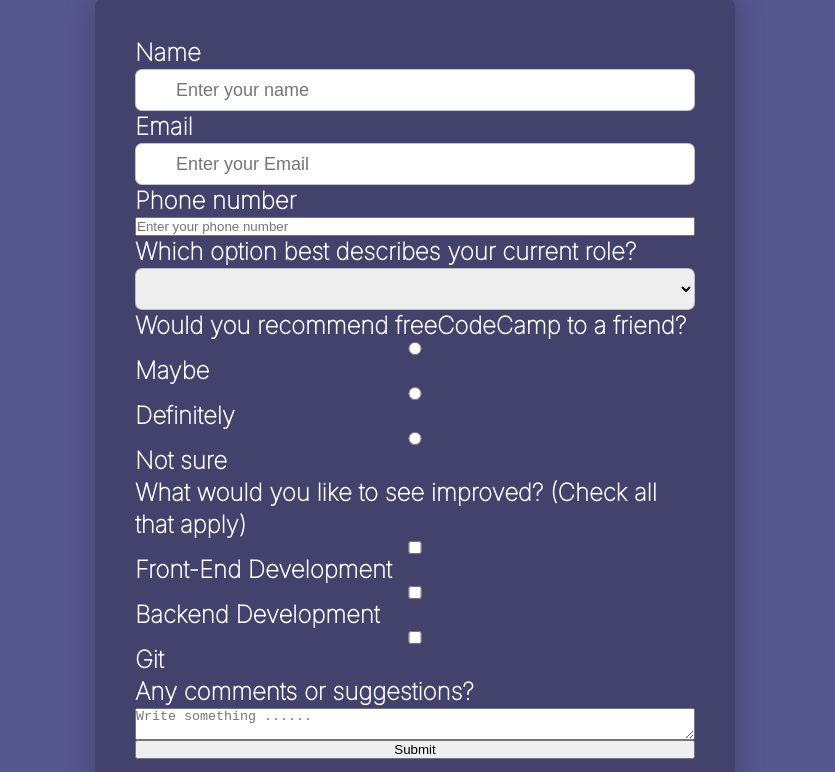
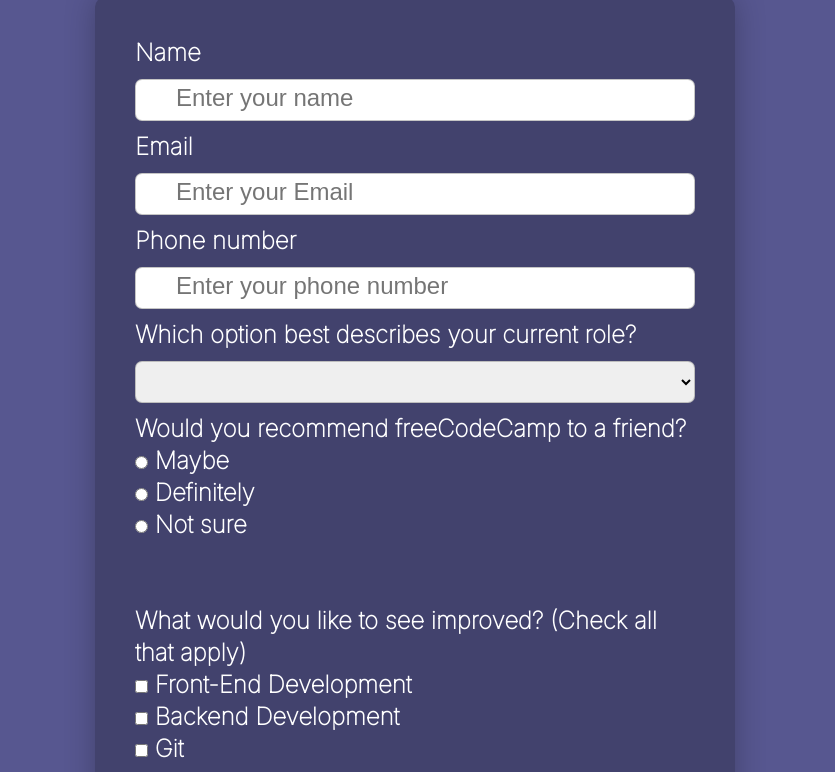
Before and after one commit to kemermohammed/kemer-simeon, a plain HTML site: page index.html in a window 1280 px wide. Shown: the part 180-952 px from the top of the page, without its empty margins (225-1060 px from the left). Drawn offline with Linux system fonts and the light colour scheme.

Commit message:
i finalized our form and it is ready for submission

```diff
--- a/index.html
+++ b/index.html
@@ -35,32 +35,32 @@
         <label for="dropdown"
           >Which option best describes your current role?</label
         >
-        <select name="select current role" id="">
+        <select name="select current role" id="select">
           <option value="tech">choose role</option>
-          <option value="tech">Student</option>
+          <option value="select current role">Student</option>
           <option value="tech">Full time programmer</option>
           <option value="tech">Part time programmer</option>
           <option value="tech">other</option>
         </select>
         <label for="recommend"
           >Would you recommend freeCodeCamp to a friend?</label
-        >
+        ><br />
         <input type="radio" name="ok" id="#" value="Maybe" />
-        <label for="Maybe">Maybe</label>
+        <label for="Maybe">Maybe</label><br />
         <input type="radio" value="Definitely" />
-        <label for="Definitely">Definitely</label>
+        <label for="Definitely">Definitely</label><br />
         <input type="radio" value="not sure" />
-        <label for="not sure">Not sure</label>
+        <label for="not sure">Not sure</label><br /><br /><br />
 
         <label for="improve"
           >What would you like to see improved? (Check all that apply)</label
-        >
+        ><br />
         <input type="checkbox" name="first" id="front" />
-        <label for="first">Front-End Development</label>
+        <label for="first">Front-End Development</label><br />
         <input type="checkbox" name="second" id="front" />
-        <label for="second">Backend Development</label>
+        <label for="second">Backend Development</label><br />
         <input type="checkbox" name="third" id="front" />
-        <label for="third">Git</label>
+        <label for="third">Git</label><br /><br />
 
         <label for="comments">Any comments or suggestions?</label>
         <textarea
@@ -69,7 +69,11 @@
           placeholder="Write something ......"
         ></textarea>
 
-        <button type="submit">Submit</button>
+        <button type="submit" id="btn">Submit</button>
+
+        <div id="last-text">
+            <p>&copy Kermer-simeon 2023</p>
+        </div>
       </form>
     </div>
   </body>
--- a/style.css
+++ b/style.css
@@ -32,7 +32,7 @@ body {
 
 #hero-card {
   width: 50%;
-  height: 1000px;
+  height: 1050px;
   background-color: rgb(46, 46, 76, 0.5);
   margin: 0 auto;
   border-radius: 10px;
@@ -46,12 +46,13 @@ form {
   line-height: 32px;
   padding: 40px;
   color: #ffffff;
-  display: flex;
-  flex-direction: column;
+  /* display: flex; */
+  /* flex-direction: column; */
 }
 
 input[type="text"],
 input[type="email"],
+input[type="tel"],
 select {
   height: 20px;
   display: block;
@@ -60,9 +61,38 @@ select {
   border: thin solid #80808075;
   font-size: 18px;
   padding: 20px 40px;
+  margin: 10px 0 10px 0;
 }
 
-input[type="radio"],
-input[type="checkbox"], select {
+#write{
     display: block;
+    padding: 10px 0 15px 0;
+    width: 100%;
+    padding: 10px;
+    height: 100px;
 }
+
+#btn{
+    width: 100%;
+    padding: 10px;
+    margin-top: 5px;
+    background-color: hsl(154, 83%, 23%);
+    border: none;
+    border-radius: 5px;
+    color: #ffffff;
+}
+
+#btn:hover{
+   background-color: #000000;
+   color: #ffffff;
+   cursor: pointer;
+}
+
+::placeholder{
+    font-size: 1.5rem;
+}
+
+#last-text{
+    text-align: center;
+    margin-top: 10px;
+}
```
Lines whose indentation alone changed are shown as unchanged.
